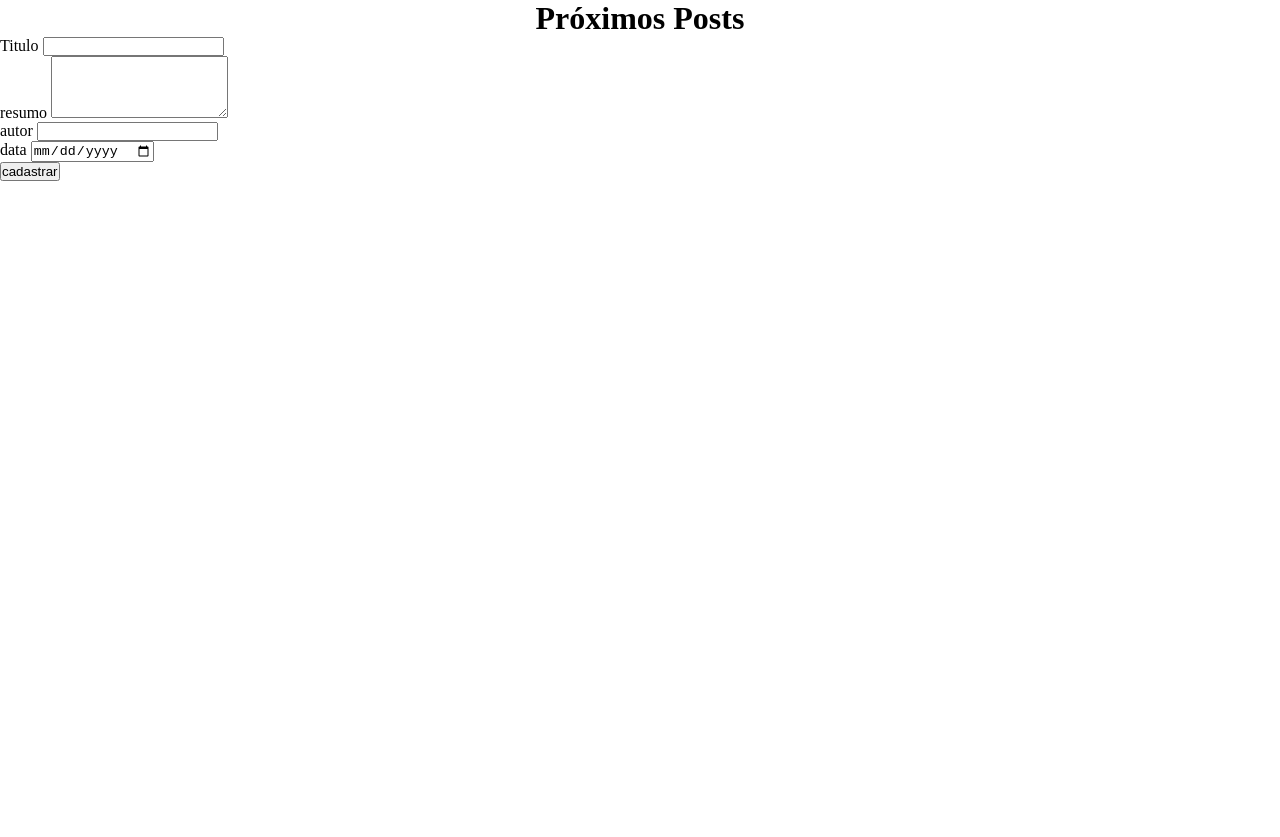
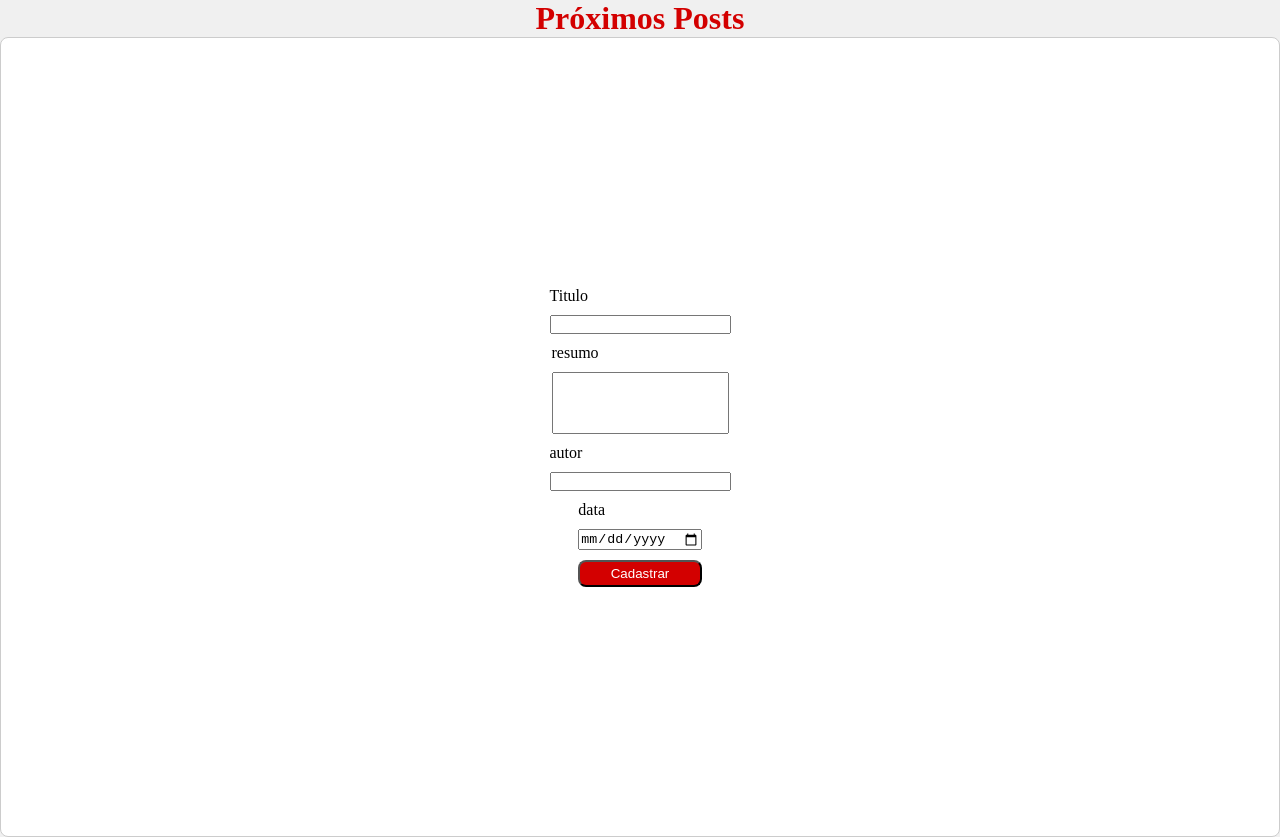
Before and after one commit to victormattos564/To-do-List, a plain HTML site: page index.html in a window 1280 px wide. Before the commit the page ends 800 px from the top, so only its background shows below. Drawn offline with Linux system fonts and the light colour scheme.

Commit message:
feat: partial style  confection

```diff
--- a/assets/css/css.css
+++ b/assets/css/css.css
@@ -5,7 +5,52 @@
     padding: 0;
     box-sizing: border-box;
 }
+
+body {
+    background-color: #f0f0f0;
+}
+
 h1 {
     text-align: center;
+    color: #d30000;
+}
+
+#postform {
+    display: flex;
+    flex-direction: column;
+    justify-content: center;
+    align-items: center;
+    height: 100vh;
+    width: 100%;
+    padding: 20px;
+    border: 1px solid #ccc;
+    border-radius: 8px;
+    background-color: #ffffff;
 
 }
+
+label,
+input,
+textarea {
+    display: block;
+    margin-bottom: 10px;
+    width: 100%;
+    box-sizing: border-box;
+}
+
+textarea {
+    resize: none;
+}
+
+button {
+    background-color: #d30000;
+    color: #ffffff;
+    cursor: pointer;
+    width: 10%;
+    padding: 0.25rem;
+    border-radius: 8px;
+}
+
+button:hover {
+    background-color: #a00000;
+}
--- a/index.html
+++ b/index.html
@@ -1,5 +1,6 @@
 <!DOCTYPE html>
 <html lang="en">
+
 <head>
     <meta charset="UTF-8">
     <meta name="viewport" content="width=device-width, initial-scale=1.0">
@@ -7,17 +8,18 @@
     <link rel="stylesheet" href="assets/css/css.css">
     <title>to do list</title>
 </head>
+
 <body>
     <h1>Próximos Posts</h1>
     <div id="postform">
-    </div>
+
         <div>
             <label for="title">Titulo</label>
             <input type="text" id="title" name="title" required>
         </div>
         <div>
             <label for="resume">resumo</label>
-        <textarea type ="text" id="resume" name="resume" rows="4" required></textarea>
+            <textarea type="text" id="resume" name="resume" rows="4" required></textarea>
         </div>
         <div>
             <label for="publisher">autor</label>
@@ -28,6 +30,9 @@
             <input type="date" id="date" name="date" required>
         </div>
 
-    <button>cadastrar</button>
+        <button>Cadastrar</button>
+    </div>
+    <div id="list"></div>
 </body>
+
 </html>
```
Lines whose indentation alone changed are shown as unchanged.
